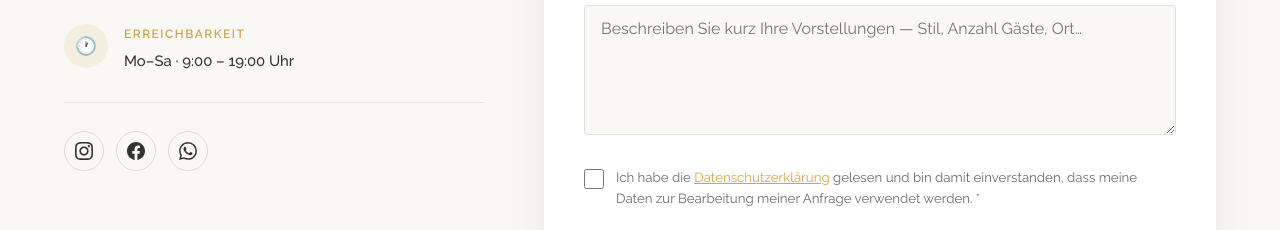
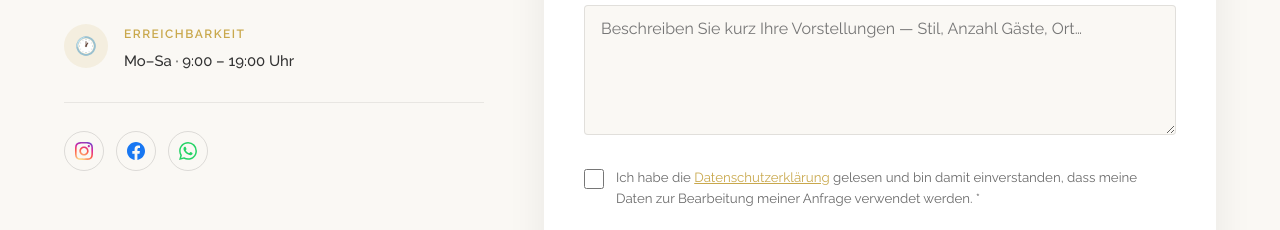
Before and after one commit to fyriz20-design/dj-sari-deko, a plain HTML site: page kontakt.html in a window 1280 px wide. Shown: the part 904-1134 px from the top of the page. Drawn offline with nearby package versions, Linux system fonts and the light colour scheme; a web font is replaced by a local one.

Commit message:
Social icons: Markenfarben (Instagram Gradient, Facebook Blau, WhatsApp Grün)

```diff
--- a/kontakt.html
+++ b/kontakt.html
@@ -115,6 +115,7 @@
       border-color: var(--gold);
       color: #fff;
     }
+    .social-link:hover svg { filter: brightness(0) invert(1); }
 
     /* ---- FORMULAR ---- */
     .kontakt-formular {
@@ -343,18 +344,26 @@
 
           <div class="social-links">
             <a href="#" class="social-link" title="Instagram" aria-label="Instagram">
-              <svg xmlns="http://www.w3.org/2000/svg" viewBox="0 0 24 24" fill="currentColor" width="18" height="18" aria-hidden="true">
-                <path d="M12 2.163c3.204 0 3.584.012 4.85.07 3.252.148 4.771 1.691 4.919 4.919.058 1.265.069 1.645.069 4.849 0 3.205-.012 3.584-.069 4.849-.149 3.225-1.664 4.771-4.919 4.919-1.266.058-1.644.07-4.85.07-3.204 0-3.584-.012-4.849-.07-3.26-.149-4.771-1.699-4.919-4.92-.058-1.265-.07-1.644-.07-4.849 0-3.204.013-3.583.07-4.849.149-3.227 1.664-4.771 4.919-4.919 1.266-.057 1.645-.069 4.849-.069zm0-2.163c-3.259 0-3.667.014-4.947.072-4.358.2-6.78 2.618-6.98 6.98-.059 1.281-.073 1.689-.073 4.948 0 3.259.014 3.668.072 4.948.2 4.358 2.618 6.78 6.98 6.98 1.281.058 1.689.072 4.948.072 3.259 0 3.668-.014 4.948-.072 4.354-.2 6.782-2.618 6.979-6.98.059-1.28.073-1.689.073-4.948 0-3.259-.014-3.667-.072-4.947-.196-4.354-2.617-6.78-6.979-6.98-1.281-.059-1.69-.073-4.949-.073zm0 5.838c-3.403 0-6.162 2.759-6.162 6.162s2.759 6.163 6.162 6.163 6.162-2.759 6.162-6.163c0-3.403-2.759-6.162-6.162-6.162zm0 10.162c-2.209 0-4-1.79-4-4 0-2.209 1.791-4 4-4s4 1.791 4 4c0 2.21-1.791 4-4 4zm6.406-11.845c-.796 0-1.441.645-1.441 1.44s.645 1.44 1.441 1.44c.795 0 1.439-.645 1.439-1.44s-.644-1.44-1.439-1.44z"/>
+              <svg xmlns="http://www.w3.org/2000/svg" viewBox="0 0 24 24" width="18" height="18" aria-hidden="true">
+                <defs>
+                  <radialGradient id="ig-grad" cx="30%" cy="107%" r="150%">
+                    <stop offset="0%"  stop-color="#fdf497"/>
+                    <stop offset="45%" stop-color="#fd5949"/>
+                    <stop offset="60%" stop-color="#d6249f"/>
+                    <stop offset="90%" stop-color="#285AEB"/>
+                  </radialGradient>
+                </defs>
+                <path fill="url(#ig-grad)" d="M12 2.163c3.204 0 3.584.012 4.85.07 3.252.148 4.771 1.691 4.919 4.919.058 1.265.069 1.645.069 4.849 0 3.205-.012 3.584-.069 4.849-.149 3.225-1.664 4.771-4.919 4.919-1.266.058-1.644.07-4.85.07-3.204 0-3.584-.012-4.849-.07-3.26-.149-4.771-1.699-4.919-4.92-.058-1.265-.07-1.644-.07-4.849 0-3.204.013-3.583.07-4.849.149-3.227 1.664-4.771 4.919-4.919 1.266-.057 1.645-.069 4.849-.069zm0-2.163c-3.259 0-3.667.014-4.947.072-4.358.2-6.78 2.618-6.98 6.98-.059 1.281-.073 1.689-.073 4.948 0 3.259.014 3.668.072 4.948.2 4.358 2.618 6.78 6.98 6.98 1.281.058 1.689.072 4.948.072 3.259 0 3.668-.014 4.948-.072 4.354-.2 6.782-2.618 6.979-6.98.059-1.28.073-1.689.073-4.948 0-3.259-.014-3.667-.072-4.947-.196-4.354-2.617-6.78-6.979-6.98-1.281-.059-1.69-.073-4.949-.073zm0 5.838c-3.403 0-6.162 2.759-6.162 6.162s2.759 6.163 6.162 6.163 6.162-2.759 6.162-6.163c0-3.403-2.759-6.162-6.162-6.162zm0 10.162c-2.209 0-4-1.79-4-4 0-2.209 1.791-4 4-4s4 1.791 4 4c0 2.21-1.791 4-4 4zm6.406-11.845c-.796 0-1.441.645-1.441 1.44s.645 1.44 1.441 1.44c.795 0 1.439-.645 1.439-1.44s-.644-1.44-1.439-1.44z"/>
               </svg>
             </a>
             <a href="#" class="social-link" title="Facebook" aria-label="Facebook">
-              <svg xmlns="http://www.w3.org/2000/svg" viewBox="0 0 24 24" fill="currentColor" width="18" height="18" aria-hidden="true">
-                <path d="M24 12.073c0-6.627-5.373-12-12-12s-12 5.373-12 12c0 5.99 4.388 10.954 10.125 11.854v-8.385H7.078v-3.47h3.047V9.43c0-3.007 1.792-4.669 4.533-4.669 1.312 0 2.686.235 2.686.235v2.953H15.83c-1.491 0-1.956.925-1.956 1.874v2.25h3.328l-.532 3.47h-2.796v8.385C19.612 23.027 24 18.062 24 12.073z"/>
+              <svg xmlns="http://www.w3.org/2000/svg" viewBox="0 0 24 24" width="18" height="18" aria-hidden="true">
+                <path fill="#1877F2" d="M24 12.073c0-6.627-5.373-12-12-12s-12 5.373-12 12c0 5.99 4.388 10.954 10.125 11.854v-8.385H7.078v-3.47h3.047V9.43c0-3.007 1.792-4.669 4.533-4.669 1.312 0 2.686.235 2.686.235v2.953H15.83c-1.491 0-1.956.925-1.956 1.874v2.25h3.328l-.532 3.47h-2.796v8.385C19.612 23.027 24 18.062 24 12.073z"/>
               </svg>
             </a>
             <a href="https://wa.me/4915XXXXXXXXX" class="social-link" title="WhatsApp" aria-label="WhatsApp" target="_blank">
-              <svg xmlns="http://www.w3.org/2000/svg" viewBox="0 0 24 24" fill="currentColor" width="18" height="18" aria-hidden="true">
-                <path d="M17.472 14.382c-.297-.149-1.758-.867-2.03-.967-.273-.099-.471-.148-.67.15-.197.297-.767.966-.94 1.164-.173.199-.347.223-.644.075-.297-.15-1.255-.463-2.39-1.475-.883-.788-1.48-1.761-1.653-2.059-.173-.297-.018-.458.13-.606.134-.133.298-.347.446-.52.149-.174.198-.298.298-.497.099-.198.05-.371-.025-.52-.075-.149-.669-1.612-.916-2.207-.242-.579-.487-.5-.669-.51-.173-.008-.371-.01-.57-.01-.198 0-.52.074-.792.372-.272.297-1.04 1.016-1.04 2.479 0 1.462 1.065 2.875 1.213 3.074.149.198 2.096 3.2 5.077 4.487.709.306 1.262.489 1.694.625.712.227 1.36.195 1.871.118.571-.085 1.758-.719 2.006-1.413.248-.694.248-1.289.173-1.413-.074-.124-.272-.198-.57-.347m-5.421 7.403h-.004a9.87 9.87 0 01-5.031-1.378l-.361-.214-3.741.982.998-3.648-.235-.374a9.86 9.86 0 01-1.51-5.26c.001-5.45 4.436-9.884 9.888-9.884 2.64 0 5.122 1.03 6.988 2.898a9.825 9.825 0 012.893 6.994c-.003 5.45-4.437 9.884-9.885 9.884m8.413-18.297A11.815 11.815 0 0012.05 0C5.495 0 .16 5.335.157 11.892c0 2.096.547 4.142 1.588 5.945L.057 24l6.305-1.654a11.882 11.882 0 005.683 1.448h.005c6.554 0 11.89-5.335 11.893-11.893a11.821 11.821 0 00-3.48-8.413Z"/>
+              <svg xmlns="http://www.w3.org/2000/svg" viewBox="0 0 24 24" width="18" height="18" aria-hidden="true">
+                <path fill="#25D366" d="M17.472 14.382c-.297-.149-1.758-.867-2.03-.967-.273-.099-.471-.148-.67.15-.197.297-.767.966-.94 1.164-.173.199-.347.223-.644.075-.297-.15-1.255-.463-2.39-1.475-.883-.788-1.48-1.761-1.653-2.059-.173-.297-.018-.458.13-.606.134-.133.298-.347.446-.52.149-.174.198-.298.298-.497.099-.198.05-.371-.025-.52-.075-.149-.669-1.612-.916-2.207-.242-.579-.487-.5-.669-.51-.173-.008-.371-.01-.57-.01-.198 0-.52.074-.792.372-.272.297-1.04 1.016-1.04 2.479 0 1.462 1.065 2.875 1.213 3.074.149.198 2.096 3.2 5.077 4.487.709.306 1.262.489 1.694.625.712.227 1.36.195 1.871.118.571-.085 1.758-.719 2.006-1.413.248-.694.248-1.289.173-1.413-.074-.124-.272-.198-.57-.347m-5.421 7.403h-.004a9.87 9.87 0 01-5.031-1.378l-.361-.214-3.741.982.998-3.648-.235-.374a9.86 9.86 0 01-1.51-5.26c.001-5.45 4.436-9.884 9.888-9.884 2.64 0 5.122 1.03 6.988 2.898a9.825 9.825 0 012.893 6.994c-.003 5.45-4.437 9.884-9.885 9.884m8.413-18.297A11.815 11.815 0 0012.05 0C5.495 0 .16 5.335.157 11.892c0 2.096.547 4.142 1.588 5.945L.057 24l6.305-1.654a11.882 11.882 0 005.683 1.448h.005c6.554 0 11.89-5.335 11.893-11.893a11.821 11.821 0 00-3.48-8.413Z"/>
               </svg>
             </a>
           </div>
```
